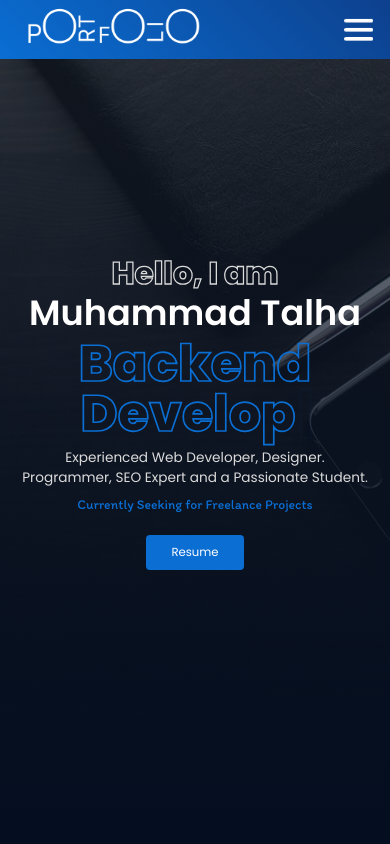
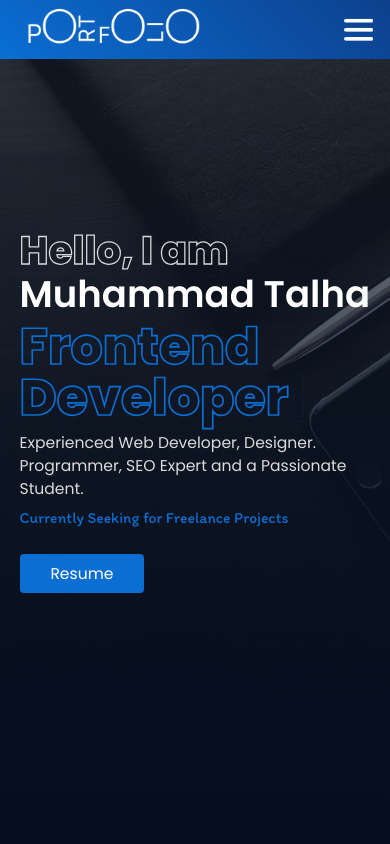
Before and after one commit to MuhammadTalha15/Personal-Website, a React (Vite) app: page / in a window 390 px wide. Shown: the top 844 px of the page. Built offline with nearby package versions, Linux system fonts and the light colour scheme.

Commit message:
Hero Section Media Updated 2

```diff
--- a/src/components/Home.jsx
+++ b/src/components/Home.jsx
@@ -22,7 +22,7 @@ import Stack from '../assets/Logo/stack-overflow.svg'
 const Home = () => {
 
     const [text] = useTypewriter({
-        words: ['Frontend Developer', 'Backend Developer', 'Web Designer', 'Programmer', 'SEO Expert'],
+        words: ['Programmer', 'Frontend Developer', 'Backend Developer', 'Web Designer', 'SEO Expert'],
         loop: {},
         typeSpeed: 80,
         deleteSpeed: 80,
--- a/src/styles/home.css
+++ b/src/styles/home.css
@@ -298,57 +298,58 @@ html{
 
     .cont-cnt {
         height: 80vmax;
-        /* width: 80vmax;
-        border: 1px solid white;
+        width: 90vmin;
+        /* border: 1px solid white; */
         display: flex;
-        align-items: center;
+        align-items: flex-start;
         justify-content: center;
-        flex-direction: column; */
+        flex-direction: column;
     }
 
     .greet {
-        font-size: 8vmin;
-        line-height: 6vmin;
+        font-size: 10vmin;
+        line-height: 8vmin;
     }
 
     .name {
-        font-size: 9vmin;
+        font-size: 9.5vmin;
     }
 
     .prof {
         font-size: 13vmin;
         line-height: 13vmin;
-        text-align: center;
+        text-align: left;
         /* background-color: red; */
         height: 20vmin;
     }
 
     .des {
-        font-size: 3.5vmin;
-        width: 90vmin;
-        text-align: center;
+        font-size: 4vmin;
+        width: 95vmin;
+        text-align: left;
         margin-top: 8vmin;
     }
 
     .note {
-        font-size: 3.5vmin;
-        width: 45vmax;
+        font-size: 4vmin;
+        width: auto;
         text-align: center;
         margin-top: 2vmin;
     }
 
     .btn-cnt {
-        height: 15vmin;
-        width: 25vmax;
+        height: 18vmin;
+        width: 28vmax;
         margin-top: 3vmin;
         /* border: 1px solid white; */
+        justify-content: flex-start;
     }
 
     .hero-btn {
-        height: 9vmin;
-        width: 25vmin;
+        height: 10vmin;
+        width: 32vmin;
         border: 2px solid var(--secondary-color);
-        font-size: 3vmin;
+        font-size: 4vmin;
         border-radius: 1vmin;
     }
 }
```
